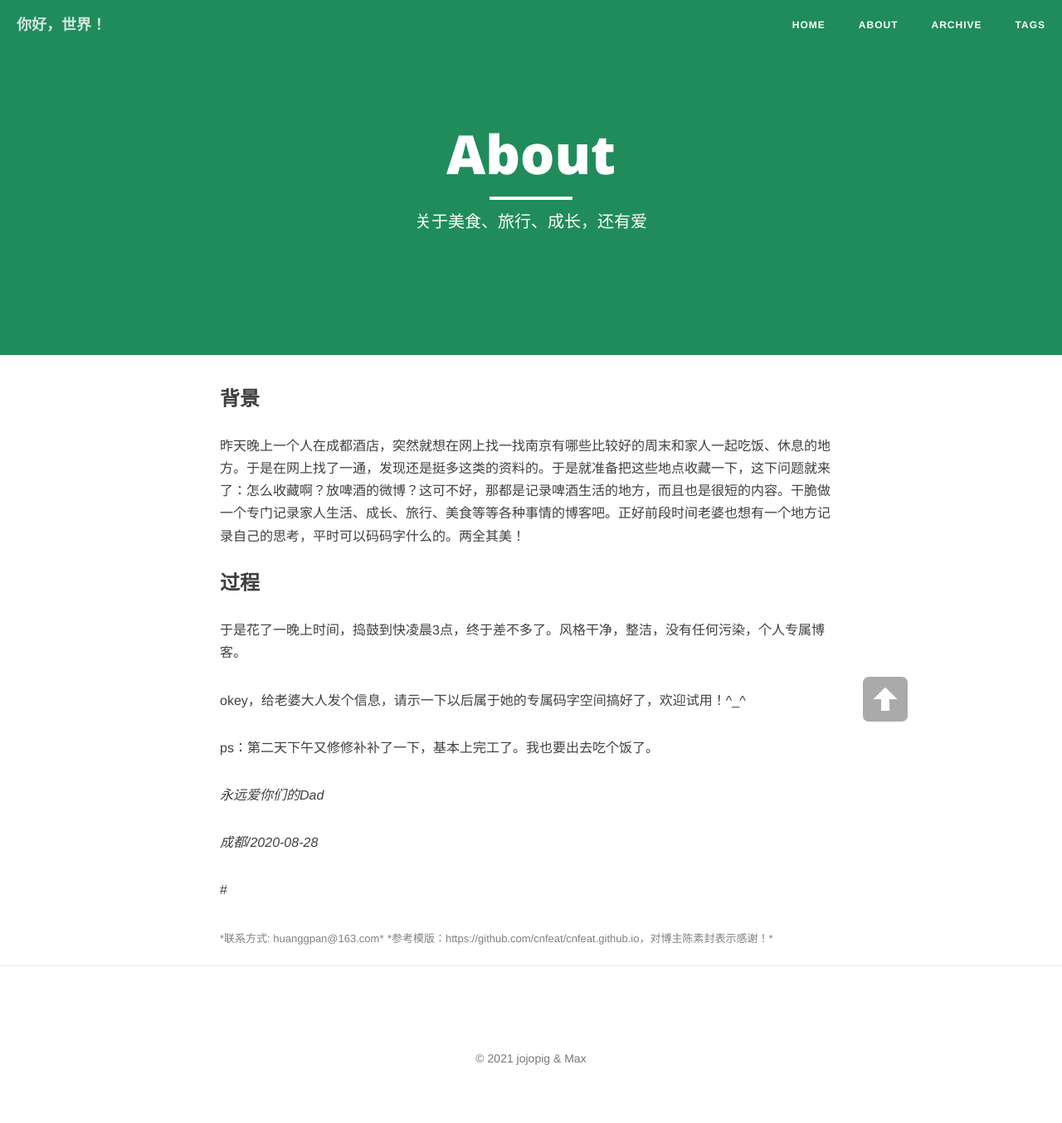
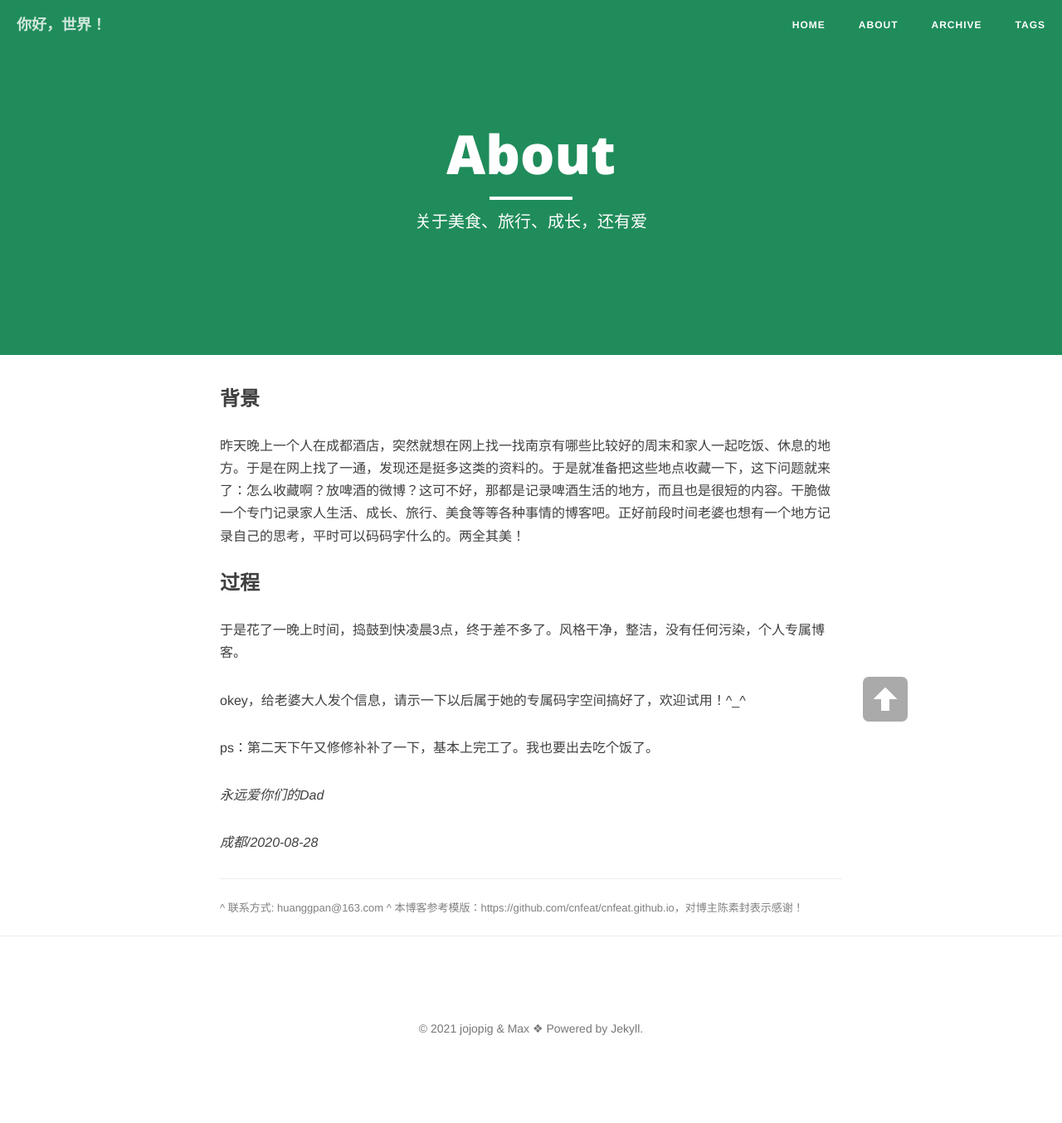
Before and after one commit to GaopanHuang/gaopanhuang.github.io, a Jekyll site: the page built from about.md, in a window 1280 px wide. Shown: the whole page at 83% size. Built offline with Jekyll 4.4.1, drawn with Linux system fonts in a browser that asks for light colours; nearby versions of some CDN libraries; after the commit the page ends 1317 px from its top, so only the background shows below that.

Commit message:
mod about

```diff
--- a/_includes/footer.html
+++ b/_includes/footer.html
@@ -86,7 +86,7 @@
 
                 </ul>
                 <p class="copyright text-muted">
-                &copy; {{ site.time | date: '%Y' }} {{ site.owner.name }}
+                &copy; {{ site.time | date: '%Y' }} {{ site.owner.name }} ❖ Powered by Jekyll.
                 </p>
             </div>
         </div>
--- a/about.md
+++ b/about.md
@@ -20,7 +20,9 @@ ps：第二天下午又修修补补了一下，基本上完工了。我也要出
 *成都/2020-08-28*
 
 
-#
-<font color=gray size=2> *联系方式: huanggpan@163.com*</font>
+---
 
-<font color=gray size=2> *参考模版：https://github.com/cnfeat/cnfeat.github.io，对博主陈素封表示感谢！*</font>
+<font color=gray size=2> ^ 联系方式: huanggpan@163.com </font>
+
+
+<font color=gray size=2> ^ 本博客参考模版：https://github.com/cnfeat/cnfeat.github.io，对博主陈素封表示感谢！</font>
```
